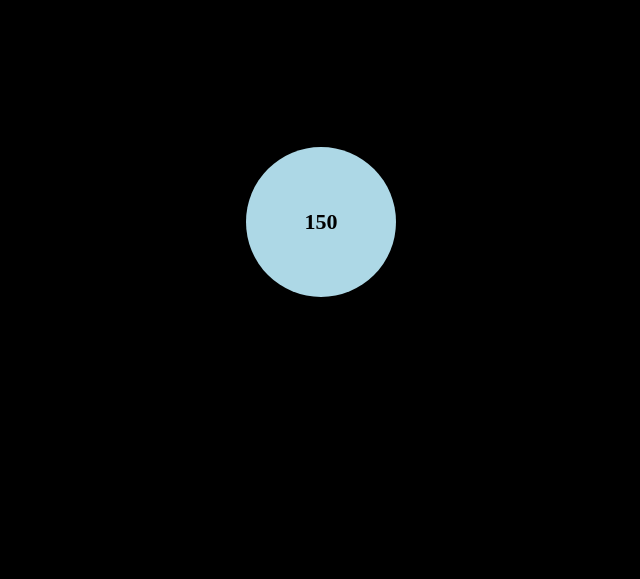
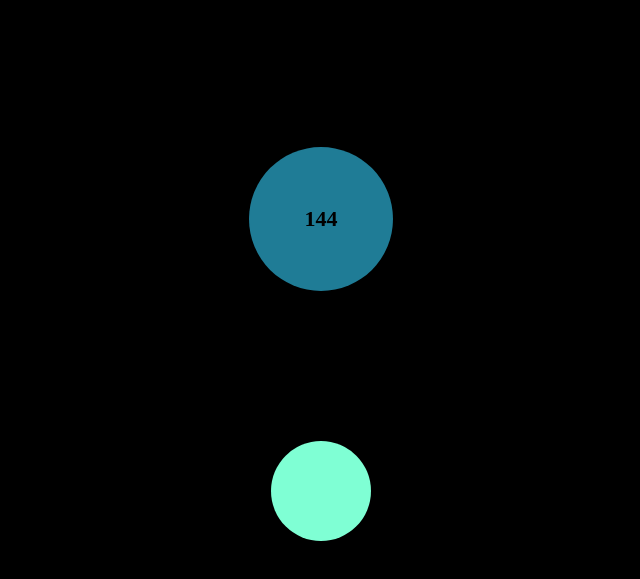
Before and after one commit to aidqen/git-project, a plain HTML site: page index.html in a window 1280 px wide. Both pictures are taken after a click on the element "100". Shown: the part 61-640 px from the top of the page, without its empty margins (319-959 px from the left). Drawn offline with Linux system fonts and the light colour scheme.

Commit message:
Add a second ball and a util file

```diff
--- a/css/style.css
+++ b/css/style.css
@@ -14,9 +14,16 @@ h1 {
     width: 100px;
     height: 100px;
     border-radius: 100%;
-    background-color: lightblue;
     margin: 150px auto;
     font-size: 22px;
     font-weight: bold;
-    transition: 1s;
+    transition: 0.5s;
 }
+
+.ball1 {
+    background-color: lightblue;
+}
+
+.ball2 {
+    background-color: aquamarine;
+}
--- a/index.html
+++ b/index.html
@@ -8,7 +8,9 @@
 </head>
 <body>
     <h1>The Ball Game</h1>
-    <div class="ball" onclick="onBallClick()">100</div>
+    <div class="ball ball2" onclick="onBallClick()">100</div>
+    <div class="ball ball2"></div>
+    <script src="js/util.js"></script>
     <script src="js/main.js"></script>
 </body>
 </html>
--- a/js/main.js
+++ b/js/main.js
@@ -1,13 +1,15 @@
 'use strict'
 
-
+console.log(getRandomInt(1,10));
 
 function onBallClick() {
     const ball = document.querySelector('.ball')
     const currValue = +ball.innerText
-    ball.style.width = currValue + 50 + 'px'
-    ball.style.height = currValue + 50 + 'px'
-    ball.innerText = currValue + 50
+    const randInc = getRandomInt(20,60)
+    ball.style.width = currValue + randInc + 'px'
+    ball.style.height = currValue + randInc + 'px'
+    ball.innerText = currValue + randInc
+    ball.style.backgroundColor = getRandomColor()
 
     if (currValue >= 400) {
     ball.style.width = '100px'
--- /dev/null
+++ b/js/util.js
@@ -0,0 +1,13 @@
+function getRandomInt(min, max) {
+    return Math.floor(Math.random() * (max - min) + min)
+}
+
+function getRandomColor() {
+    const red = Math.floor(Math.random() * 256);
+    const green = Math.floor(Math.random() * 256);
+    const blue = Math.floor(Math.random() * 256);
+
+    const color = `rgb(${red}, ${green}, ${blue})`;
+
+    return color;
+  }
```
